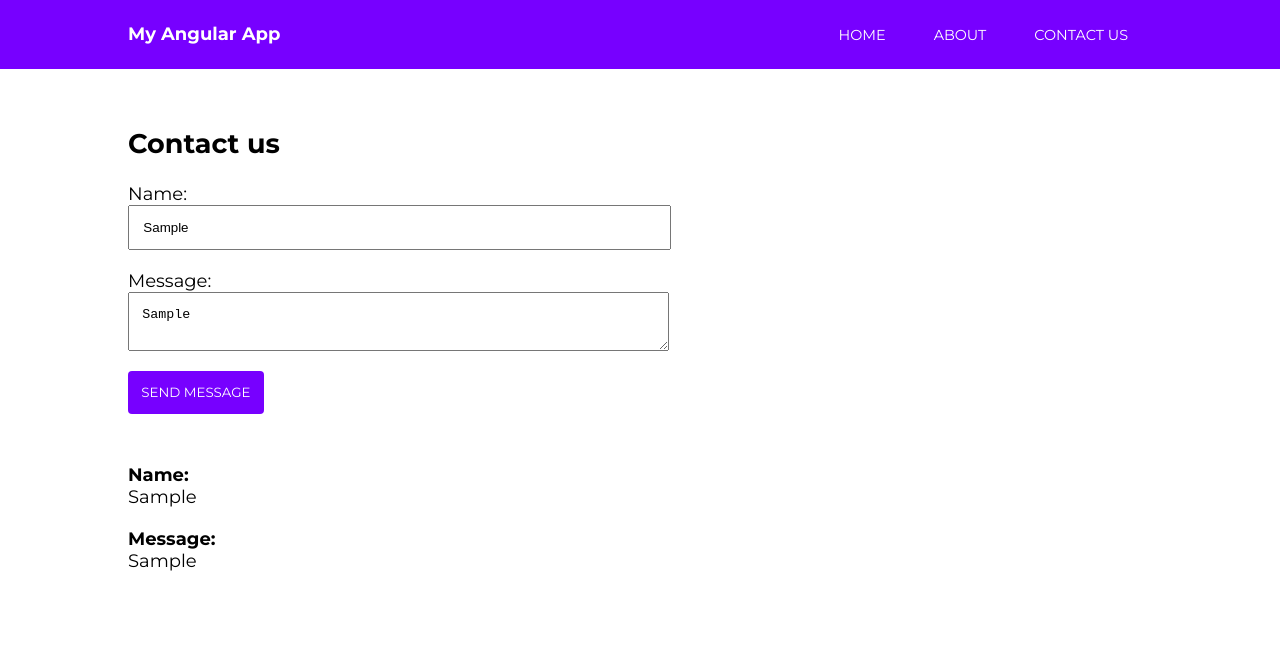
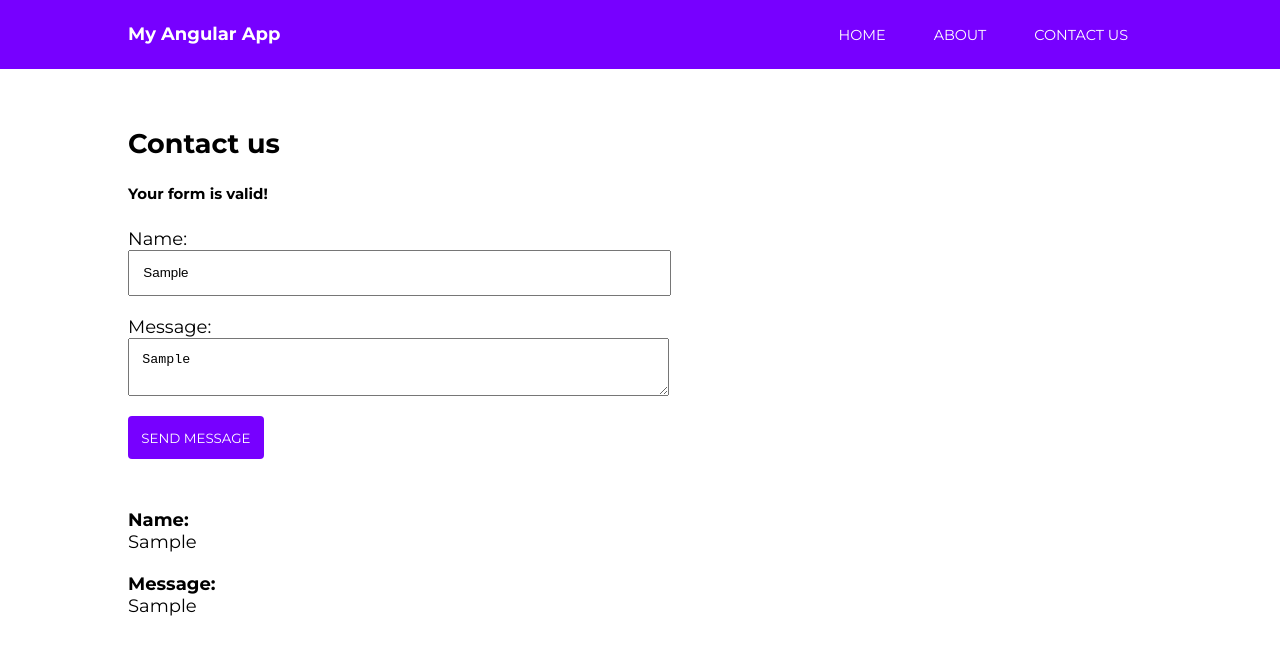
Before and after one commit to Dhitivej/ng7-starter-project, an Angular app: page /contact in a window 1280 px wide. Both pictures are taken after typing "Sample", "Sample" into the empty fields and a click on the input "Send message". Shown: the top 654 px of the page. Built offline with nearby package versions, Linux system fonts and the light colour scheme.

Commit message:
Fixed error & Deployed Production Build

```diff
--- a/src/app/contact-page/contact-page.component.html
+++ b/src/app/contact-page/contact-page.component.html
@@ -1,7 +1,7 @@
 <h1>Contact us</h1>
 
 <form [formGroup]="messageForm" (ngSubmit)="onSubmit()">
-  <h5 *ngIf="success">Your form is valid!</h5>
+  <h5 *ngIf="sucess">Your form is valid!</h5>
 
   <label>
     Name:
```
